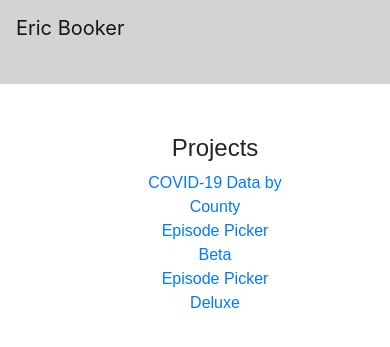
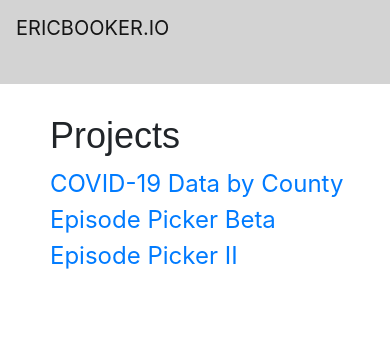
Before and after one commit to ericbooker12/ericbooker.io, a Flask app: page / in a window 390 px wide. Shown: the top 347 px of the page. Run offline with Flask 2, Linux system fonts and the light colour scheme; some libraries are stand-ins or nearby versions.

Commit message:
More Styling.

```diff
--- a/static/css/styles.css
+++ b/static/css/styles.css
@@ -30,14 +30,12 @@
     font-size: 80px;
 }
 
-#title {
-    font-family: Arial, Helvetica, sans-serif;
-    font-weight: bold;
-    font-size: 150%;
+.project-list {
+    font-size: 30px;
+    margin-left: 0px;
+    margin-top: 20px margin-top: 300px;
+    width: 100%;
+    padding: 10px;
+    font-size: 1.5em;
+    /* text-align: center; */
 }
-
-#title2 {
-    font-family: Arial, Helvetica, sans-serif;
-    /* font-weight: bold; */
-    font-size: 140%;
-}
--- a/templates/episode-picker-base.html
+++ b/templates/episode-picker-base.html
@@ -14,7 +14,7 @@
 <body>
     <nav class="navbar navbar-expand-lg navbar-light fixed-top" id="mainNav">
         <div class="container">
-            <a class="navbar-brand js-scroll-trigger" href="/">Home</a>
+            <a class="navbar-brand js-scroll-trigger home-btn" href="/">Home</a>
     </nav>
 
     {% block content %}{% endblock %}
--- a/templates/index.html
+++ b/templates/index.html
@@ -31,7 +31,7 @@
 <body id="top">
     <nav class="navbar navbar-expand-lg navbar-light fixed-top" id="mainNav">
         <div class="container">
-            <a class="navbar-brand js-scroll-trigger" href="#top">Eric Booker</a>
+            <a class="navbar-brand js-scroll-trigger" href="#top">ERICBOOKER.IO</a>
             <!-- <button class="navbar-toggler navbar-toggler-right" type="button" data-toggle="collapse" data-target="#navbarResponsive" aria-controls="navbarResponsive" aria-expanded="false" aria-label="Toggle Navigation"> Menu <i class="fa fa-bars"></i></button> -->
             <!-- <div class="collapse navbar-collapse" id="navbarResponsive">
                 <ul class="navbar-nav text-uppercase ml-auto">
@@ -67,15 +67,14 @@
             </div>
         </div>
 
-
     </header>
 
-    <div class="center">
+    <div class="project-list">
         <h5 id="project_header">Projects</h5>
         <ul class="app_list">
             <li> <a href="https://showdata-flask2.herokuapp.com/">COVID-19 Data by County</a></li>
             <li> <a href="/episode-picker">Episode Picker Beta</a></li>
-            <li> <a href="/episode-picker-deluxe">Episode Picker Deluxe</a></li>
+            <li> <a href="/episode-picker-deluxe">Episode Picker II</a></li>
         </ul>
     </div>
 
```
Also changed, not shown: static/css/episode-styles.css (+18 -7 lines).
